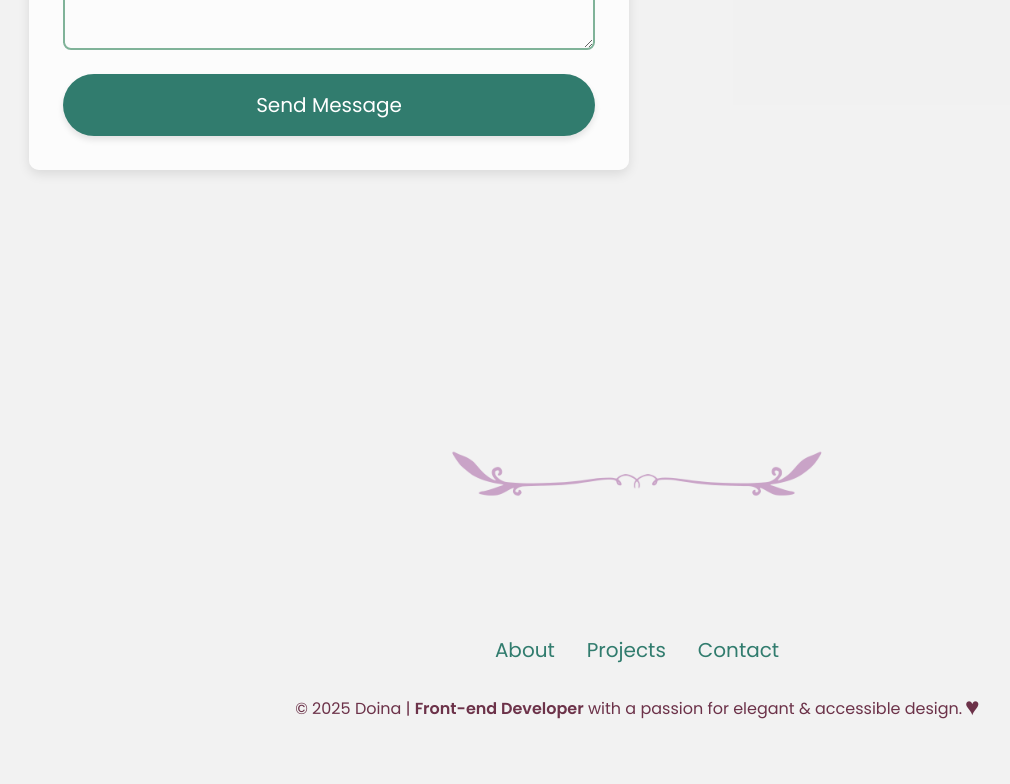
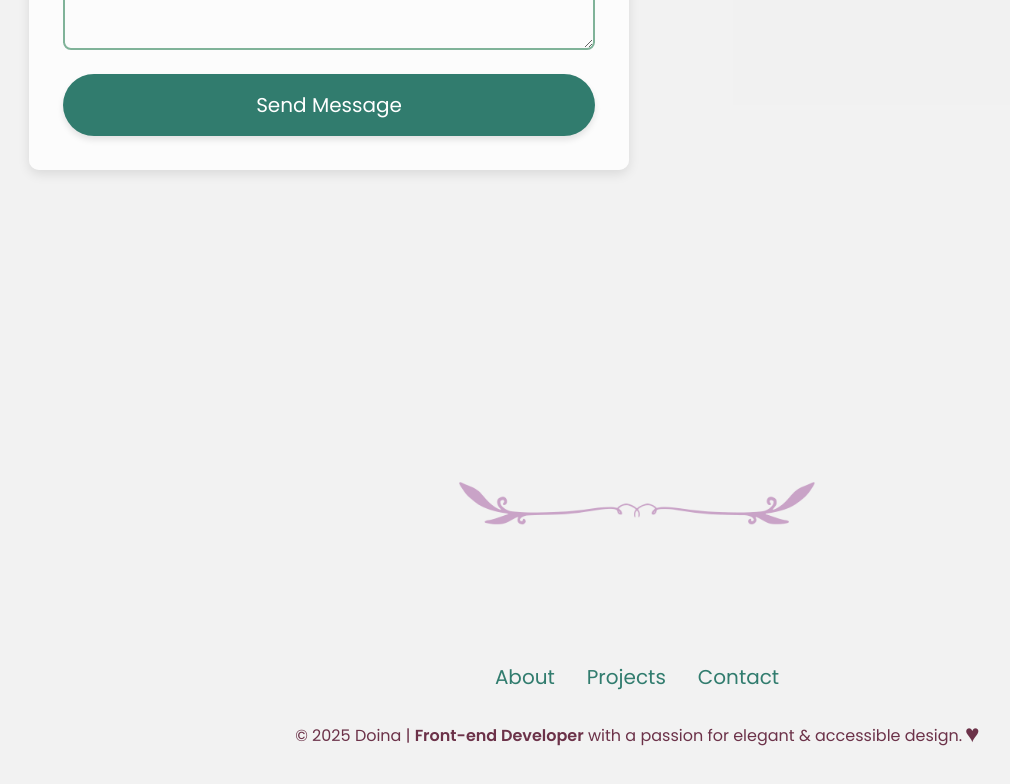
Before and after one commit to Doileo/my-new-portfolio, a React (Create React App) app: page / in a window 1280 px wide. Shown: the part 6054-6838 px from the top of the page, without its empty margins (3-1013 px from the left). Before the commit the page ends 6809 px from the top, so only its background shows below. Built offline with nearby package versions, Linux system fonts and the light colour scheme.

Commit message:
feat: added dual-color stroke effect on footer links and adjusted footer padding

```diff
--- a/src/components/Footer/Footer.css
+++ b/src/components/Footer/Footer.css
@@ -1,6 +1,6 @@
 .footer {
   text-align: center;
-  padding: 3rem 0 1rem;
+  padding: 5rem 1.5rem;
   font-family: var(--font-primary);
   color: var(--color-dark);
   position: relative;
@@ -38,11 +38,17 @@
 .footer-nav a::before {
   content: "";
   position: absolute;
-  bottom: -2px;
+  bottom: 3px;
   left: 0;
   width: 0;
   height: 2px;
-  background-color: var(--color-accent-green);
+  background: linear-gradient(
+    to right,
+    var(--color-accent-green) 0%,
+    var(--color-accent-green) 50%,
+    var(--color-dark) 50%,
+    var(--color-dark) 100%
+  );
   transition: width 0.3s ease-in-out;
 }
 
```
